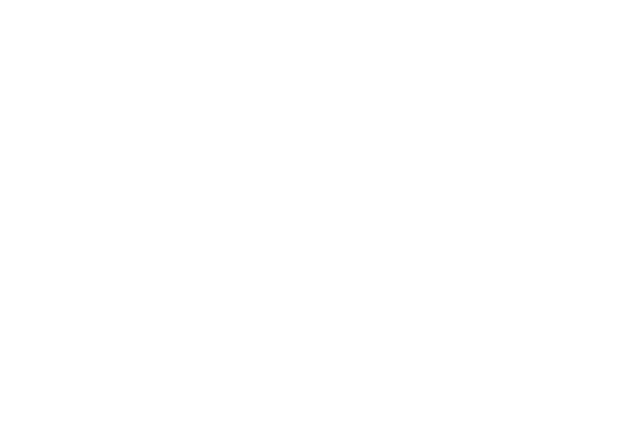
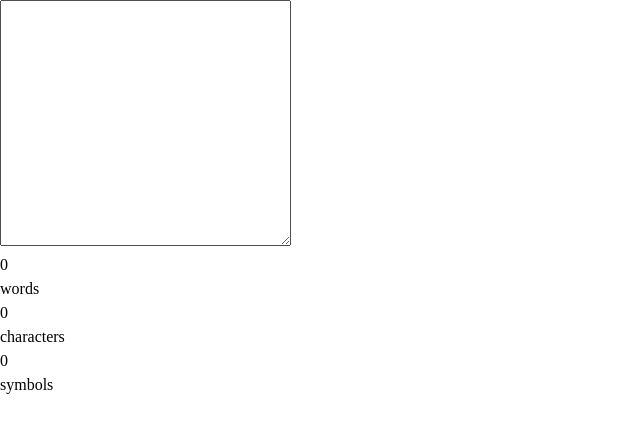
Before and after one commit to Andriikryl/text-counter, a plain HTML site: page index.html in a window 1280 px wide. Shown: the whole page, without its empty margins (0-640 px from the left). Drawn offline with Linux system fonts and the light colour scheme.

Commit message:
feat-[html-str]

```diff
--- a/index.html
+++ b/index.html
@@ -8,6 +8,25 @@
     <link rel="stylesheet" href="styles/style.css" />
   </head>
   <body>
+    <div class="text-counter">
+      <div class="container">
+        <textarea class="text" id="" cols="30" rows="10"></textarea>
+        <div class="counters">
+          <div class="counter">
+            <div class="words">0</div>
+            <span>words</span>
+          </div>
+          <div class="counter">
+            <div class="characters">0</div>
+            <span>characters</span>
+          </div>
+          <div class="counter">
+            <div class="symbols">0</div>
+            <span>symbols</span>
+          </div>
+        </div>
+      </div>
+    </div>
     <script src="js/app.js"></script>
   </body>
 </html>
--- a/styles/style.css
+++ b/styles/style.css
@@ -0,0 +1,29 @@
+*, *::before, *::after {
+    box-sizing: border-box;
+  }
+  * {
+    margin: 0;
+  }
+  html, body {
+    height: 100%;
+  }
+  body {
+    line-height: 1.5;
+    -webkit-font-smoothing: antialiased;
+  }
+  img, picture, video, canvas, svg {
+    display: block;
+    max-width: 100%;
+  }
+  input, button, textarea, select {
+    font: inherit;
+  }
+  p, h1, h2, h3, h4, h5, h6 {
+    overflow-wrap: break-word;
+  }
+  #root, #__next {
+    isolation: isolate;
+  }
+
+
+  .tex
```
